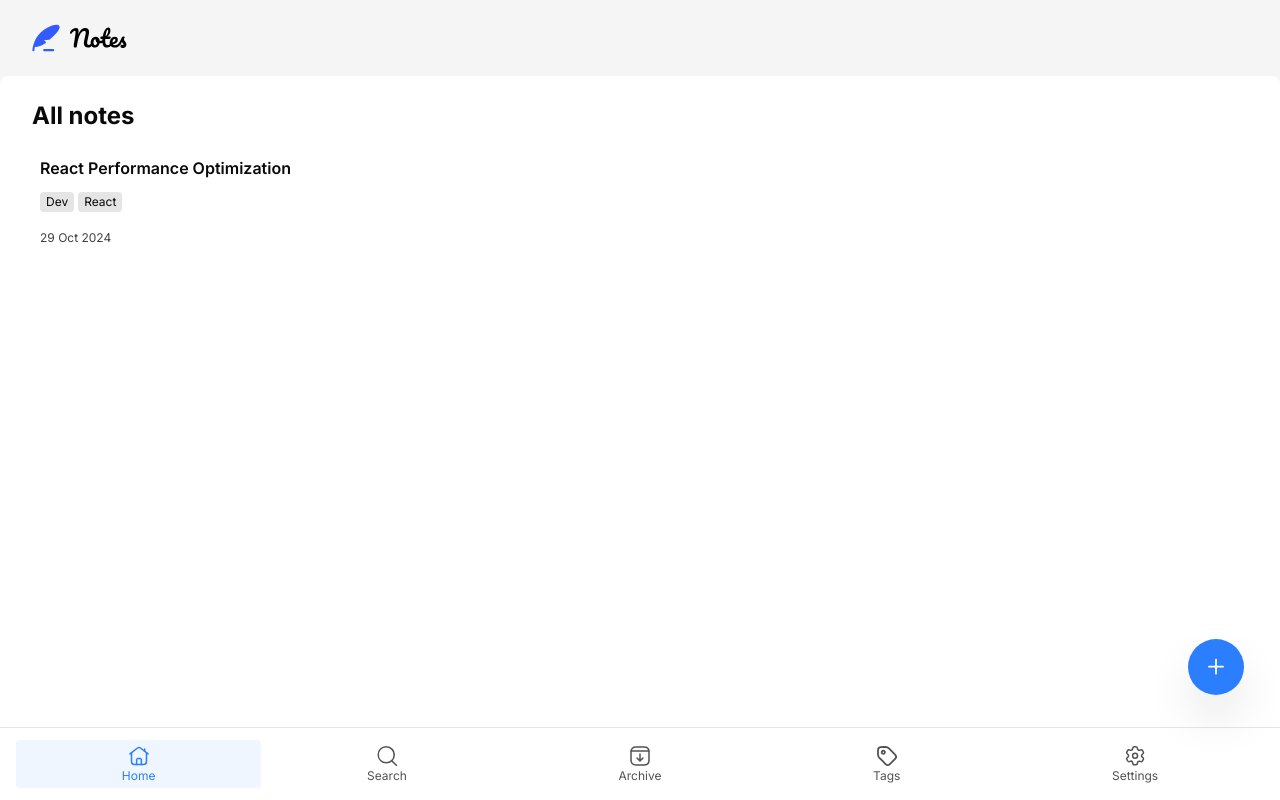
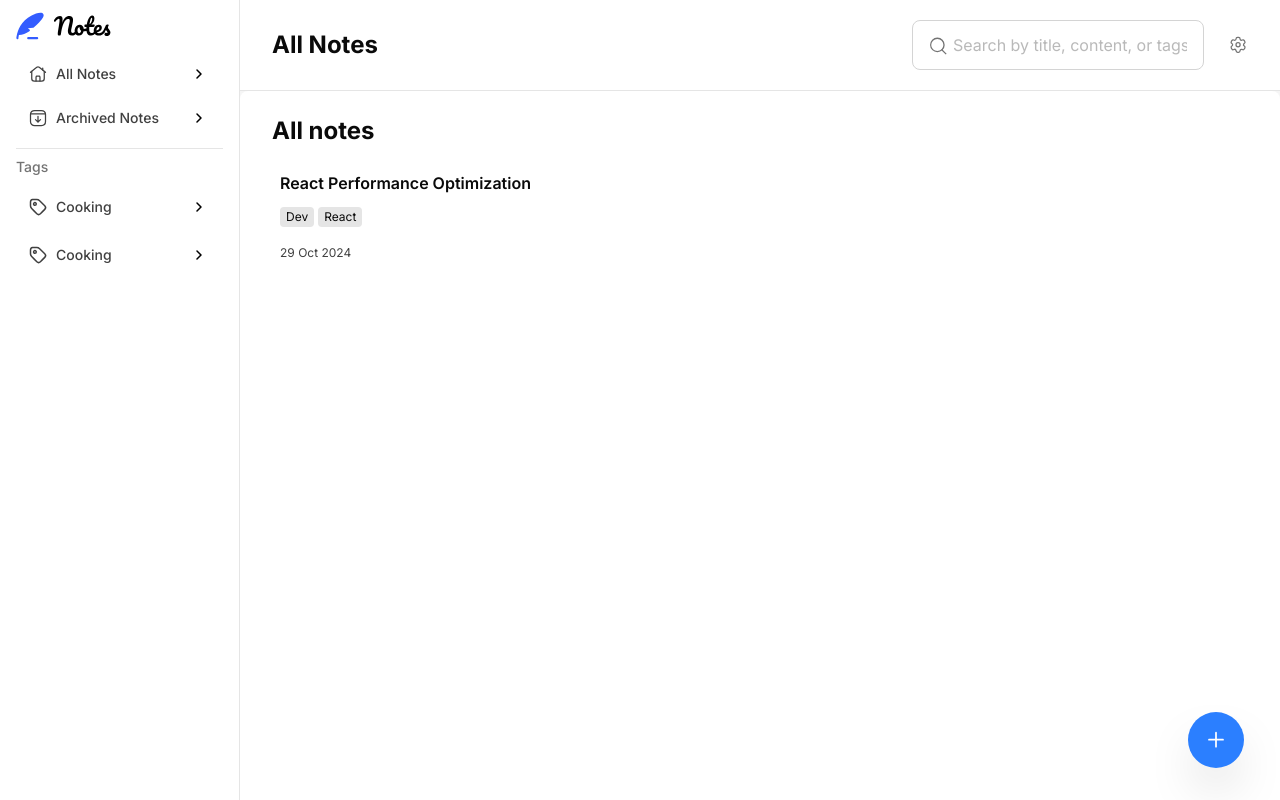
Before and after one commit to sarrietav-dev/notes, a Next.js app: page / in a window 1280 px wide. Built offline with nearby package versions, Linux system fonts and the light colour scheme.

Commit message:
feat: add all notes page in lg devices

```diff
--- a/app/(app)/layout.tsx
+++ b/app/(app)/layout.tsx
@@ -1,7 +1,7 @@
 import type { Metadata } from "next";
 import { Inter, Noto_Serif, Source_Code_Pro } from "next/font/google";
 import "../globals.css";
-import { IconLogo } from "@/components/icons";
+import { IconArchive, IconChevronRight, IconHome, IconLogo, IconSearch, IconSettings, IconTag } from "@/components/icons";
 import Navigation from "@/components/layout/navigation";
 import Link from "next/link";
 
@@ -31,15 +31,58 @@ export default function RootLayout({
   return (
     <html lang="en">
       <body
-        className={`${inter.variable} ${notoSerif.variable} ${sourceCodePro.variable} antialiased bg-neutral-100 font-sans min-h-screen flex flex-col`}
+        className={`${inter.variable} ${notoSerif.variable} ${sourceCodePro.variable} antialiased bg-neutral-100 font-sans min-h-screen flex flex-col lg:flex-row`}
       >
-        <header className="py-6 px-8">
+        <header className="py-6 px-8 lg:hidden">
           <Link href="/" aria-label="Go to homepage">
             <IconLogo />
           </Link>
         </header>
-        <main className="bg-white rounded-t-lg px-4 py-5 md:px-8 md:py-6 grow flex flex-col relative">{children}</main>
-        <footer className="sticky bottom-0">
+        <div className="hidden lg:block bg-white min-w-60 px-4 py-3 border-r border-r-neutral-200">
+          <Link href="/" aria-label="Go to homepage" className="block mb-3">
+            <IconLogo />
+          </Link>
+          <div className="flex items-center gap-2 px-3 py-2.5">
+            <IconHome className="size-5 fill-neutral-700" />
+            <span className="text-sm font-medium text-neutral-700">All Notes</span>
+            <IconChevronRight className="ml-auto" />
+          </div>
+          <div className="flex items-center gap-2 px-3 py-2.5">
+            <IconArchive className="size-5 stroke-neutral-700 fill-transparent" />
+            <span className="text-sm font-medium text-neutral-700">Archived Notes</span>
+            <IconChevronRight className="ml-auto" />
+          </div>
+          <hr className="text-neutral-200 my-2" />
+          <h2 className="text-sm font-medium text-neutral-500 mb-2">Tags</h2>
+          <div className="space-y-1">
+            <div className="flex items-center gap-2 px-3 py-2.5">
+              <IconTag className="size-5 stroke-neutral-700 fill-transparent" />
+              <span className="text-sm font-medium text-neutral-700">Cooking</span>
+              <IconChevronRight className="ml-auto" />
+            </div>
+            <div className="flex items-center gap-2 px-3 py-2.5">
+              <IconTag className="size-5 stroke-neutral-700 fill-transparent" />
+              <span className="text-sm font-medium text-neutral-700">Cooking</span>
+              <IconChevronRight className="ml-auto" />
+            </div>
+          </div>
+        </div>
+        <div className="grow flex flex-col">
+          <div className="items-center justify-between px-8 py-5 hidden lg:flex border-b border-b-neutral-200 bg-white">
+            <h1 className="text-neutral-950 text-2xl font-bold">All Notes</h1>
+            <div className="flex items-center gap-6">
+              <div className="relative">
+                <IconSearch className="fill-neutral-500 size-5 absolute left-4 top-4" />
+                <input className="border-neutral-300 text-neutral-500 border rounded-lg focus-visible:outline-none px-4 py-3 pl-10" placeholder="Search by title, content, or tags…" name="search" />
+              </div>
+              <Link href="/settings">
+                <IconSettings className="fill-neutral-500 size-5" />
+              </Link>
+            </div>
+          </div>
+          <main className="bg-white rounded-t-lg px-4 py-5 md:px-8 md:py-6 grow flex flex-col relative">{children}</main>
+        </div>
+        <footer className="sticky bottom-0 lg:hidden">
           <Navigation />
         </footer>
       </body>
--- a/components/icons/IconSettings.tsx
+++ b/components/icons/IconSettings.tsx
@@ -4,7 +4,6 @@ export default function IconSettings({ className }: { className?: string }) {
   return (
     <svg
       xmlns="http://www.w3.org/2000/svg"
-      fill="none"
       viewBox="0 0 24 24"
       className={cn(className)}
     >
```
Also changed, not shown: public/images/icon-archive.svg.
